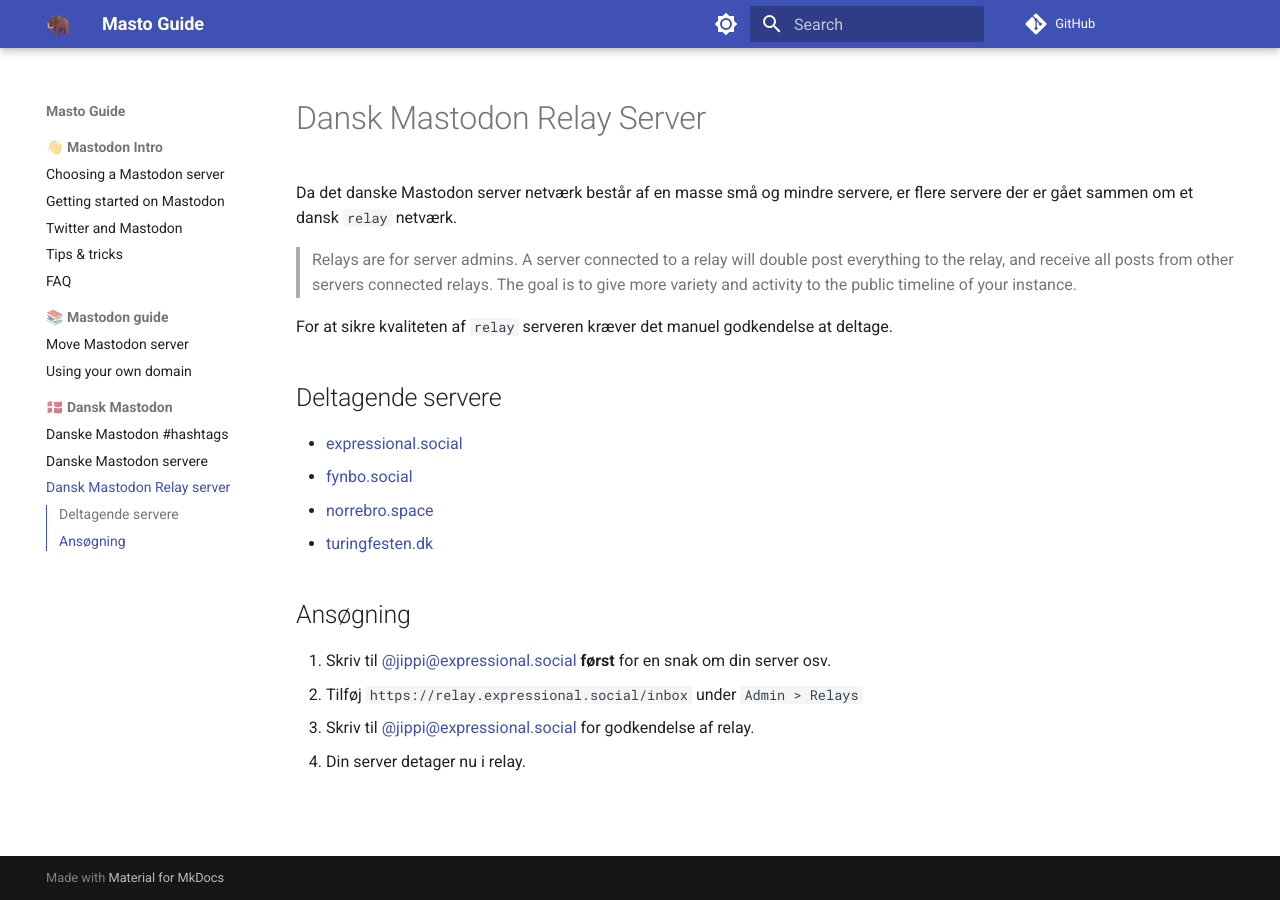
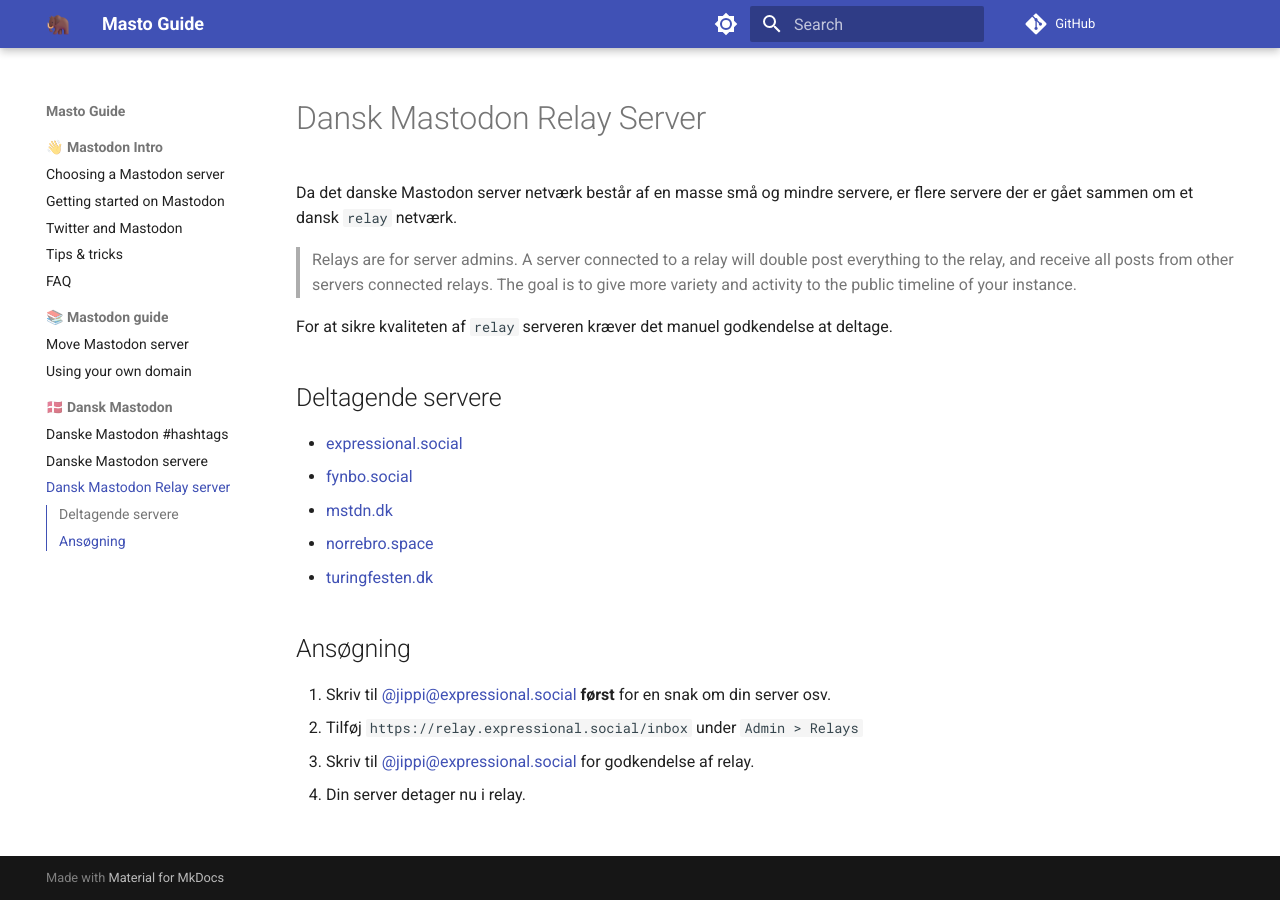
Before and after one commit to jippi/masto-guide, an MkDocs documentation site: the page built from docs/dk/relay.md, in a window 1280 px wide. Built offline with MkDocs 1.6.1 and Material for MkDocs 9.7.7, drawn with Linux system fonts in a browser that asks for light colours; comment, search, counter and statistics services are not loaded.

Commit message:
add mstdn.dk to dk relay
Signed-off-by: Christian Winther <jippignu@gmail.com>

```diff
--- a/docs/dk/relay.md
+++ b/docs/dk/relay.md
@@ -10,6 +10,7 @@ For at sikre kvaliteten af `relay` serveren kræver det manuel godkendelse at de
 
 - [expressional.social](https://expressional.social){target=_blank}
 - [fynbo.social](https://fynbo.social){target=_blank}
+- [mstdn.dk](https://mstdn.dk){target=_blank}
 - [norrebro.space](https://norrebro.space){target=_blank}
 - [turingfesten.dk](https://turingfesten.dk){target=_blank}
 
```
